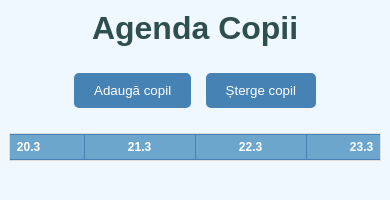
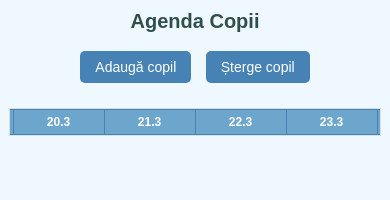
Before and after one commit to Nick-stack-gif/agenda-copii, a plain HTML site: page index.html in a window 390 px wide. Drawn offline with Linux system fonts and the light colour scheme; no server answers.

Commit message:
Add files via upload

```diff
--- a/index.html
+++ b/index.html
@@ -27,6 +27,7 @@
             cursor: pointer;
             border-radius: 5px;
             margin: 5px;
+            font-size: 16px; /* Mărim textul pentru telefoane */
         }
         button:hover {
             background-color: #5a9bd3;
@@ -37,13 +38,14 @@
             align-items: center;
             margin: 20px auto;
             width: 95%;
-            overflow-x: auto; /* Permite scroll orizontal */
+            overflow-x: auto; /* Scroll orizontal */
             border: 1px solid #ddd; /* Adaugă un chenar pentru vizibilitate */
         }
         table {
             border-collapse: collapse;
-            font-size: 12px;
-            display: block;
+            font-size: 14px; /* Text mai mare pentru vizibilitate */
+            width: 100%; /* Asigură că tabelul ocupă lățimea completă */
+            min-width: 600px; /* Permite scroll pe dispozitive mici */
         }
         th, td {
             border: 1px solid #4682b4;
@@ -62,6 +64,20 @@
             background-color: #ff6347;
             color: white;
         }
+        /* Reguli pentru ecrane mici (telefoane) */
+        @media (max-width: 768px) {
+            h1 {
+                font-size: 20px; /* Mărim fontul titlului */
+            }
+            button {
+                font-size: 14px; /* Ajustăm dimensiunea butoanelor */
+                padding: 8px 15px;
+            }
+            th, td {
+                font-size: 12px; /* Text mai mic în tabel */
+                min-width: 80px; /* Lățime minimă redusă */
+            }
+        }
     </style>
 </head>
 <body>
@@ -72,7 +88,7 @@
         <table>
             <thead>
                 <tr id="dateRow">
-                    <th>#</th> <!-- Adaugare coloana pentru index -->
+                    <th>#</th> <!-- Adăugare coloană pentru index -->
                     <th>Nume</th>
                 </tr>
             </thead>
```
